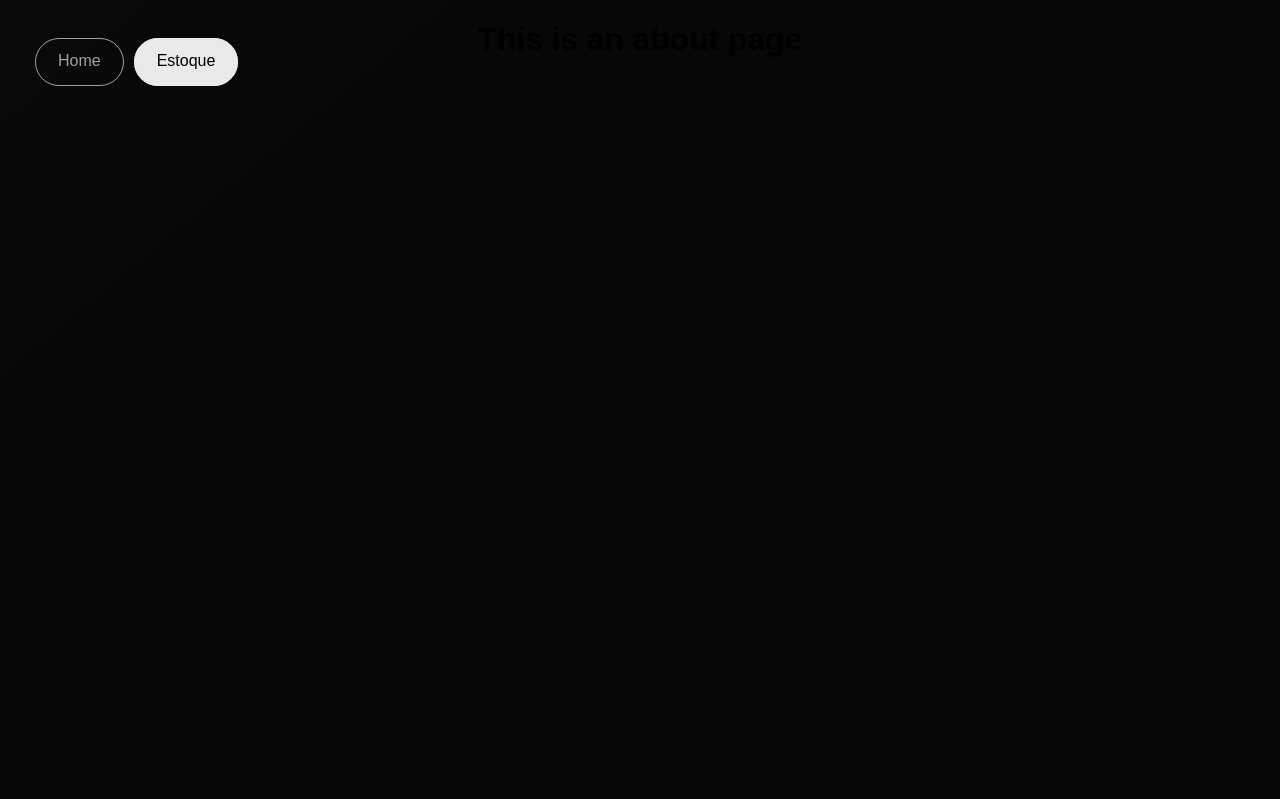
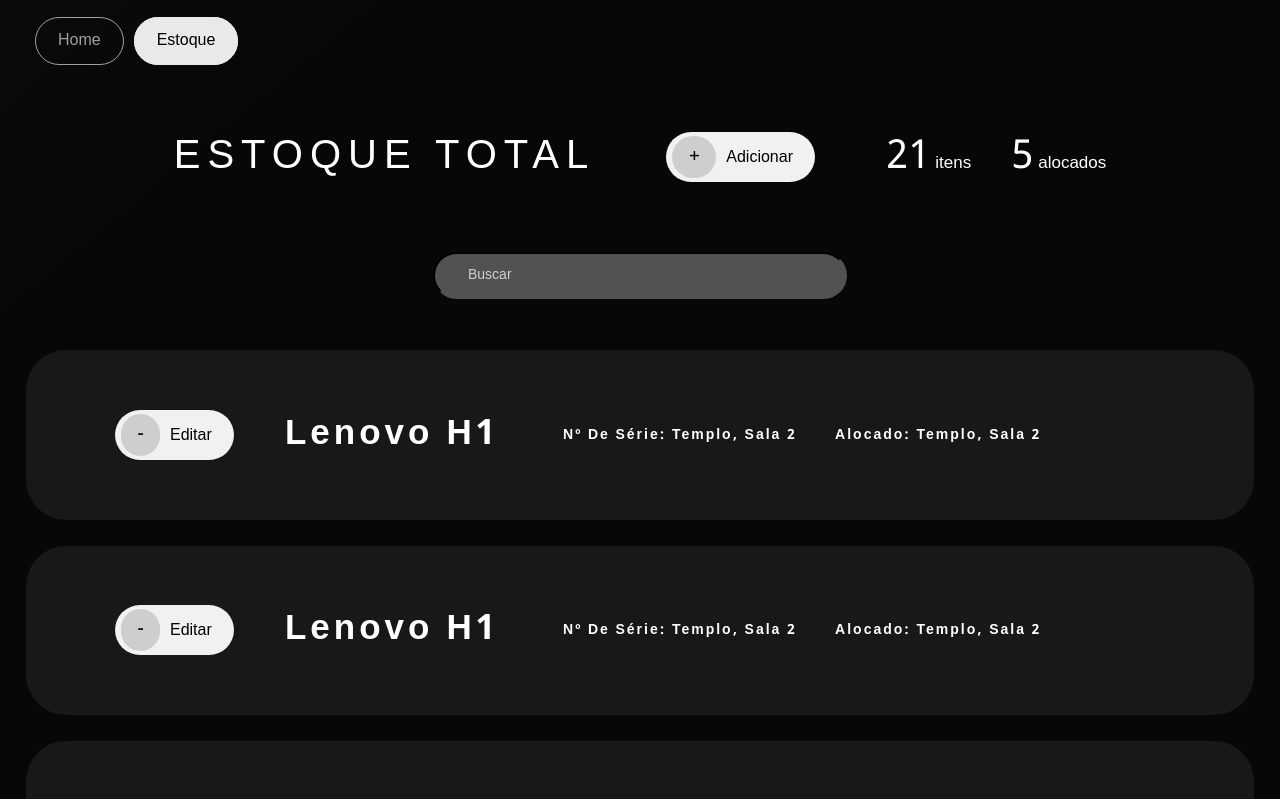
Before and after one commit to GuilhermeW3ber/AlmoxarifadoITQ, a Vue app: page /#/product in a window 1280 px wide. Shown: the top 799 px of the page. Built offline with nearby package versions, Linux system fonts and the light colour scheme; a web font is replaced by a local one.

Commit message:
feat: ProductCollection added

```diff
--- a/src/components/TotalProducts.vue
+++ b/src/components/TotalProducts.vue
@@ -1,7 +1,7 @@
 <template>
   <div class="app-container">
     <div class="products-container">
-      <h1 id="container-title">Almoxarifado</h1>
+      <h1 id="container-title">{{ title }}</h1>
       <a id="add-button" href=""><i>+</i>Adicionar</a>
       <h1 id="index-number">
         <a href="">21<i>itens</i></a>
@@ -17,6 +17,9 @@
 /* eslint-disable */
 export default {
     name: "TotalProducts",
+    props:{
+        title:String,
+    }
 }
 </script>
 
--- /dev/null
+++ b/src/components/products/ProductCollection.vue
@@ -0,0 +1,25 @@
+<template>
+  <div class="collection-container">
+    <div class="collection-item">
+      <a id="add-button" href=""><i>-</i>Editar</a>
+      <h1 id="colection-title">Lenovo H1</h1>
+      <p id="notes">Nº De Série: Templo, Sala 2</p>
+      <p id="notes">Alocado: Templo, Sala 2</p>
+    </div>
+  </div>
+</template>
+
+<script>
+/* eslint-disable */
+export default {
+    name: "ProductCollection",
+    props:{
+        title:String,
+    }
+}
+</script>
+
+<!-- Add "scoped" attribute to limit CSS to this component only -->
+<style scoped>
+    @import '../../css/Styles.scss';
+</style>
--- /dev/null
+++ b/src/components/products/SearchProduct.vue
@@ -0,0 +1,23 @@
+<template>
+  <div class="collection-container">
+    <div class="collection-search">
+      <!-- <a id="add-button" href=""><i>-</i>Editar</a> -->
+      <input type="text" placeholder="Buscar" />
+    </div>
+  </div>
+</template>
+
+<script>
+/* eslint-disable */
+  export default {
+      name: "SearchProduct",
+      props:{
+          title:String,
+      }
+  }
+  </script>
+
+  <!-- Add "scoped" attribute to limit CSS to this component only -->
+  <style scoped>
+      @import '../../css/Styles.scss';
+  </style>
--- a/src/css/Styles.scss
+++ b/src/css/Styles.scss
@@ -192,6 +192,51 @@
   padding: 0 20px;
 }
 
+.collection-item{
+  flex-direction: row;
+  display: flex;
+  width: 90vw;
+  margin: 2vw;
+  padding: 3vw;
+  background-color: #181818;
+  color: #fff;
+  justify-content: left;
+  align-items: center;
+  border-radius: 40px;
+}
+
+#colection-title{
+  letter-spacing: 4px;
+  font-size: 35px;
+  margin-right: 5vw;
+}
+
+#notes{
+  letter-spacing: 2px;
+  font-size: 14px;
+  margin-right: 3vw;
+}
+
+.collection-search input{
+  border-color: #525252;
+  width: 30vw;
+  margin: 2vw;
+  padding: 13px;
+  background-color: #525252;
+  justify-content: center;
+  align-items: center;
+  border-radius: 40px;
+}
+
+.collection-search input::placeholder{
+  padding: 20px;
+  color: #cfcece;
+  justify-content: center;
+  align-items: center;
+  border-radius: 40px;
+  font-size: 14px;
+}
+
 @media (max-width:1080px){
   #title{
     letter-spacing: 4px;
--- a/src/views/HomeView.vue
+++ b/src/views/HomeView.vue
@@ -1,7 +1,7 @@
 <template>
   <div>
     <!-- <img alt="Vue logo" src="../assets/logo.png" /> -->
-    <TotalProducts />
+    <TotalProducts title="Almoxarifado" />
     <ProductHomeList title="Produtos Novos" />
     <ProductHomeList title="Últimos Alocados" />
     <Footer />
--- a/src/views/ProductView.vue
+++ b/src/views/ProductView.vue
@@ -1,18 +1,30 @@
 <template>
-  <div>
-    <h1>This is an about page</h1>
-  </div>
+  <TotalProducts title="Estoque total" />
+  <SearchProduct />
+  <ProductCollection />
+  <ProductCollection />
+  <ProductCollection />
+  <Footer />
 </template>
 
 <script>
 /* eslint-disable */
-// @ is an alias to /src
+import HelloWorld from "@/components/HelloWorld.vue";
+import TotalProducts from "@/components/TotalProducts.vue";
 import Footer from "@/components/Footer.vue";
+import ProductHomeList from "@/components/products/ProductHomeList.vue"
+import ProductCollection from "@/components/products/ProductCollection.vue"
+import SearchProduct from "@/components/products/SearchProduct.vue"
 
 export default {
   name: "ProductView",
   components: {
-    Footer,
+    HelloWorld,
+    SearchProduct,
+    TotalProducts,
+    ProductHomeList,
+    ProductCollection,
+    Footer
   },
 };
 </script>
```
